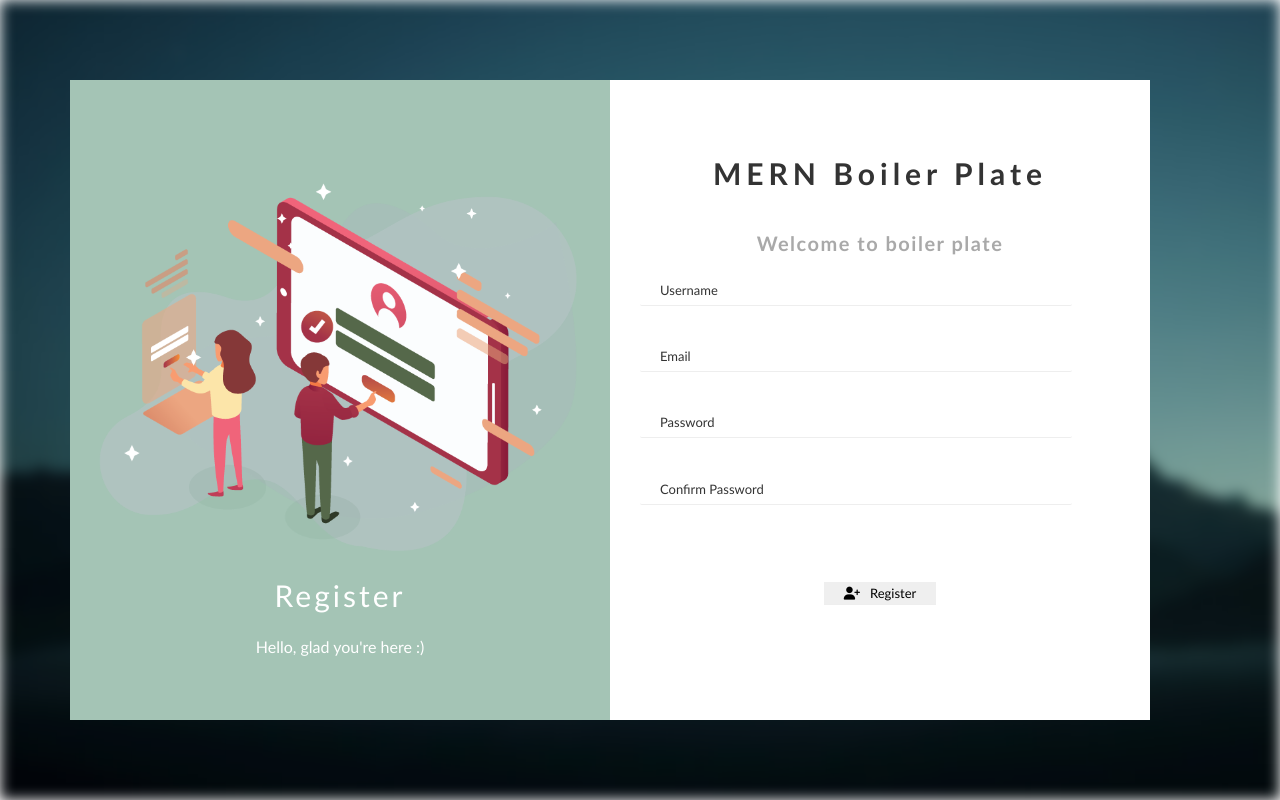
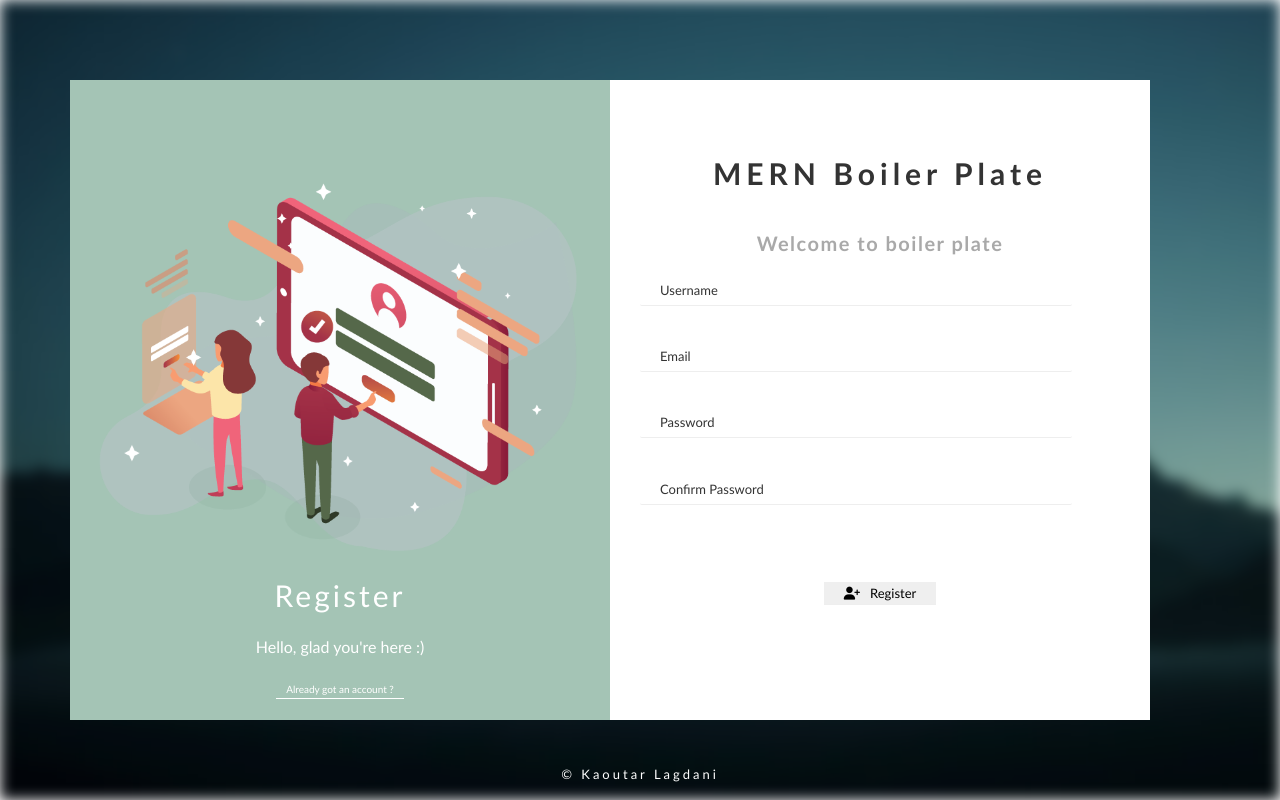
Before and after one commit to KLagdani/MERN-Auth-BoilerPlate, a React (Create React App) app in the folder client/: page / in a window 1280 px wide. Built offline with nearby package versions, Linux system fonts and the light colour scheme.

Commit message:
ADD copright

```diff
--- a/client/src/components/common/TextField.js
+++ b/client/src/components/common/TextField.js
@@ -29,8 +29,8 @@ const TextField = ({
         disabled={disabled}
         readOnly={readOnly && "readOnly"}
       />
-      <label for={name} className="form__label">
-        {iconning && <i class={iconning}></i>}
+      <label htmlFor={name} className="form__label">
+        {iconning && <i className={iconning}></i>}
         &nbsp;&nbsp;
         {placeholder}
       </label>
--- a/client/src/components/user/Register.js
+++ b/client/src/components/user/Register.js
@@ -1,4 +1,5 @@
 import React from "react";
+import { Link } from "react-router-dom";
 import TextField from "../common/TextField";
 import { connect } from "react-redux";
 import PropTypes from "prop-types";
@@ -119,6 +120,11 @@ class Register extends React.Component {
                 <p className="paragraph u-center-text register-page_content-left_text-p">
                   Hello, glad you're here :)
                 </p>
+                <div className="register-page_content-left_text-btn u-margin-top-small">
+                  <Link to="/" className="btn__link">
+                    Already got an account ?
+                  </Link>
+                </div>
               </div>
             </div>
             <div className="col-1-of-2 register-page_content-right">
@@ -192,7 +198,7 @@ class Register extends React.Component {
 
                   <div className="form__spinner u-margin-top-medium">
                     {this.state.loading && (
-                      <div class="lds-ellipsis">
+                      <div className="lds-ellipsis">
                         <div></div>
                         <div></div>
                         <div></div>
@@ -204,6 +210,12 @@ class Register extends React.Component {
               </div>
             </div>
           </div>
+        </div>
+
+        <div className="footer__copyright">
+          <a target="_blank" href="http://lagdani.com" className="footer__link">
+            © Kaoutar Lagdani
+          </a>
         </div>
       </main>
     );
--- a/client/src/styles/base/_typography.scss
+++ b/client/src/styles/base/_typography.scss
@@ -55,3 +55,26 @@ body {
   font-size: $default-font-size;
   text-align: justify;
 }
+
+.btn__link {
+  &,
+  &:link,
+  &:visited {
+    color: $basic-white;
+    text-decoration: none;
+    padding: 0 1rem 0.3rem 1rem;
+    border-bottom: 1px solid $basic-white;
+    transition: all 0.2s;
+  }
+  &:hover {
+    box-shadow: 0 1rem 2rem rgba($basic-black, 0.1);
+    border-bottom: 1px solid $main-color-light;
+  }
+
+  &:active,
+  &:focus {
+    box-shadow: 0 2rem 1rem rgba($basic-black, 0.1);
+    outline: none;
+    border-bottom: 1px solid $main-color;
+  }
+}
--- a/client/src/styles/base/_utilities.scss
+++ b/client/src/styles/base/_utilities.scss
@@ -2,22 +2,21 @@
   text-align: center !important;
 }
 
+//Margin Top
 .u-margin-top-huge {
   margin-top: 10rem !important;
 }
-
 .u-margin-top-big {
   margin-top: 8rem !important;
 }
-
 .u-margin-top-medium {
   margin-top: 4rem !important;
 }
-
 .u-margin-top-small {
   margin-top: 2rem !important;
 }
 
+//Margin Bottom
 .u-margin-bottom-huge {
   margin-bottom: 15rem !important;
 }
--- /dev/null
+++ b/client/src/styles/layout/_footer.scss
@@ -0,0 +1,32 @@
+.footer {
+  &__copyright {
+    color: white;
+    position: absolute;
+    bottom: 1.5rem;
+    left: 50%;
+    transform: translateX(-50%);
+    font-size: 1.3rem;
+    font-weight: 100;
+    letter-spacing: 0.3rem;
+  }
+
+  &__link {
+    &,
+    &:link,
+    &:visited {
+      color: $basic-white;
+      text-decoration: none;
+      padding: 0 1rem 0.3rem 1rem;
+      transition: all 0.2s;
+    }
+    &:hover {
+      box-shadow: 0 1rem 2rem rgba($basic-black, 0.1);
+    }
+
+    &:active,
+    &:focus {
+      box-shadow: 0 2rem 1rem rgba($basic-black, 0.1);
+      outline: none;
+    }
+  }
+}
--- a/client/src/styles/styles.scss
+++ b/client/src/styles/styles.scss
@@ -11,5 +11,6 @@
 @import "components/common/spinner";
 
 @import "layout/grid";
+@import "layout/footer";
 
 @import "pages/register-page";
```
